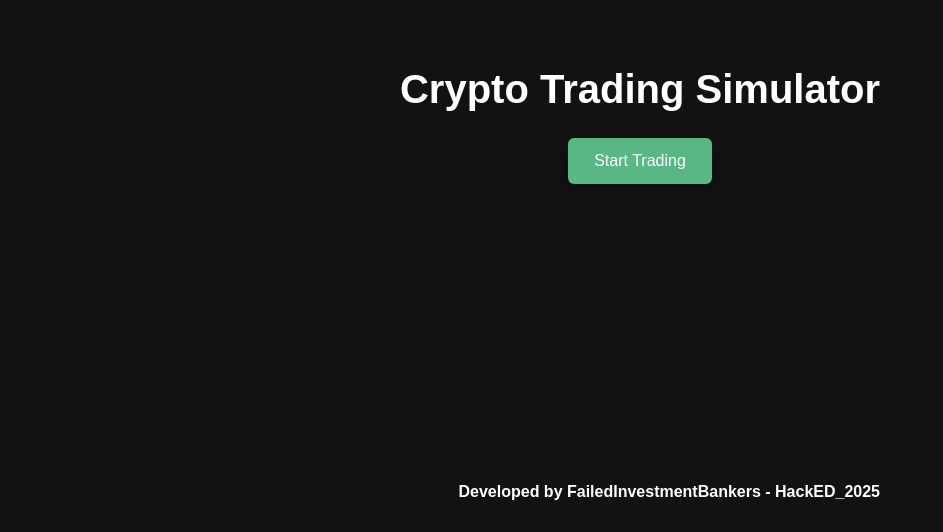
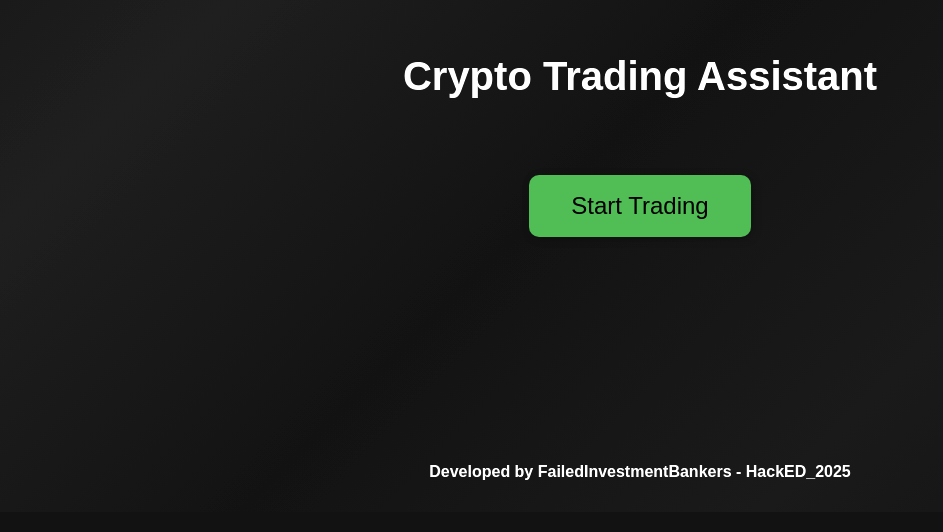
Before and after one commit to Rakshit-or-shadow/AI-Crytocurrency-Trading-Assistant, a React (Vite) app in the folder frontend/: page / in a window 1280 px wide. Shown: the part 288-820 px from the top of the page, without its empty margins (0-943 px from the left). Built offline with nearby package versions, Linux system fonts and the light colour scheme.

Commit message:
fixed styling

```diff
--- a/frontend/index.html
+++ b/frontend/index.html
@@ -4,7 +4,7 @@
     <meta charset="UTF-8" />
     <link rel="icon" type="image/svg+xml" href="/vite.svg" />
     <meta name="viewport" content="width=device-width, initial-scale=1.0" />
-    <title>Crypto Price Tracker</title>
+    <title>Crypto Trading Asssistant</title>
     <link rel="preconnect" href="https://fonts.googleapis.com">
 <link rel="preconnect" href="https://fonts.gstatic.com" crossorigin>
 <link href="https://fonts.googleapis.com/css2?family=Montserrat:ital,wght@0,100..900;1,100..900&display=swap" rel="stylesheet">
--- a/frontend/src/StartPage.tsx
+++ b/frontend/src/StartPage.tsx
@@ -7,14 +7,18 @@ const StartPage: React.FC = () => {
   const navigate = useNavigate();
 
   return (
+    <div className="maincontainer">
     <div className="start-container">
-      <h1 className="title">Crypto Trading Simulator</h1>
+      <h1 className="title">Crypto Trading Assistant</h1>
       <button className="play-button" onClick={() => navigate("/welcome")}>
         Start Trading
       </button>
       <h4 className="credits">Developed by FailedInvestmentBankers - HackED_2025</h4>
     </div>
+    </div>
   );
 };
+<style>
 
+</style>
 export default StartPage;
--- a/frontend/src/styles/CompanyPage.css
+++ b/frontend/src/styles/CompanyPage.css
@@ -198,10 +198,11 @@ button:hover {
     flex: 1;
     padding: 8px;
     background: #1c1c1c;
-    border: 1px solid rgba(255, 255, 255, 0.4);
+    border: 1px solid rgb(76, 175, 80);
     color: white;
     border-radius: 6px;
     text-align: center;
+
 }
 
 /* Fix Button Alignment */
@@ -215,7 +216,7 @@ button:hover {
 }
 
 .buy-button {
-    background-color: #4caf50;
+    background-color: rgb(76, 175, 80);
     color: white;
 }
 
@@ -228,3 +229,17 @@ button:hover {
     background-color: #ff9800;
     color: white;
 }
+
+.reset-button:hover{
+    border: 2px solid  rgb(76, 175, 80);
+    background-color: transparent;
+}
+
+.buy-button:hover{
+    border: 2px solid  rgb(76, 175, 80);
+    background-color: transparent;
+}
+.sell-button:hover{
+    border: 2px solid red;
+    background-color: transparent;
+}
--- a/frontend/src/styles/LandingPage.css
+++ b/frontend/src/styles/LandingPage.css
@@ -1,6 +1,6 @@
 /* Set a dark background and light text for the body */
-body {
-    background: #121212;
+ body {
+    background-color: #121212 !important;
     color: #ffffff;
     margin: 0;
     display: flex;
@@ -15,7 +15,6 @@ body {
     text-align: center;
     width: 90%;
     max-width: 1000px;
-    background: rgba(20, 20, 20, 0.85);
     padding: 60px;
     border-radius: 20px;
     border: 2px solid rgba(255, 255, 255, 0.2);
--- a/frontend/src/styles/StartPage.css
+++ b/frontend/src/styles/StartPage.css
@@ -1,40 +1,71 @@
+
+
 .start-container {
   display: flex;
   flex-direction: column;
   align-items: center;
   justify-content: center; /* Centers content vertically */
-  height: 100vh;
   text-align: center;
   padding: 20px;
   position: relative; /* Needed for absolute positioning of credits */
+  text-align: center;
+  height: 100%;
 }
 
 .title {
   font-size: 2.5rem; /* Adjust size if needed */
   font-weight: bold;
+  color: white;
   /* margin-top: 50px; Pushes title slightly down from the top */
 }
 
-/* .play-button {
+.maincontainer{
+    height: 100vh;
+    width: 100vw;
+    background: linear-gradient(-45deg, #121212, #1b1b1b, #141414, #1f1f1f, #161616) !important;
+    background-size: 250% 250%;
+    animation: subtleGradientAnimation 10s ease-in-out infinite;
+    text-align: center;
+    overflow: hidden;
+
+
+}
+
+@keyframes subtleGradientAnimation {
+    0% { background-position: 0% 50%; filter: brightness(1) contrast(1); }
+    25% { background-position: 40% 50%; filter: brightness(1.05) contrast(1.02); }
+    50% { background-position: 80% 50%; filter: brightness(1.08) contrast(1.03); }
+    75% { background-position: 40% 50%; filter: brightness(1.05) contrast(1.02); }
+    100% { background-position: 0% 50%; filter: brightness(1) contrast(1); }
+}
+
+.play-button {
   font-size: 1.5rem;
   padding: 15px 40px;
   background-color: #4caf50;
-  color: white;
+  color: black;
   border: none;
   border-radius: 10px;
   cursor: pointer;
   box-shadow: 2px 2px 10px rgba(0, 0, 0, 0.2);
   transition: background-color 0.3s;
-} */
+  border: 2px solid transparent;
+  margin-top: 50px;
+}
 
-/* .play-button:hover {
-    background-color: #45a049;
-  } */
+.play-button:hover {
+    background-color: transparent;
+    border: 2px solid #4caf50;
+    color: white;
+  }
+.credits {
+    position: absolute;
+  font-size: 1rem;
+ bottom: 50px;
+
+}
 
 
-.credits {
-  font-size: 1rem;
-  position: absolute;
-  bottom: 10px;
-  right: 20px;
+.credits{
+    color: white;
 }
--- a/frontend/src/styles/main.css
+++ b/frontend/src/styles/main.css
@@ -1,15 +1,12 @@
-body {
-  background-color: #f6f2df;
-  color: #000000;
-}
-
 body {
   font-family: 'Graphik', sans-serif !important;
+  background-color: #121212 !important;
 }
 
 button {
   background-color: #58b785;
   color: #ffffff;
+  background-color: black ;
   padding: 12px 24px;
   font-size: 1rem;
   border-radius: 6px;
@@ -21,9 +18,3 @@ button {
   transition: 0.4s ease-in-out;
 
 }
-
-button:hover{
-  border: 2px solid #f3eeee;
-  background-color: transparent;
-  color: black;
-}
```
